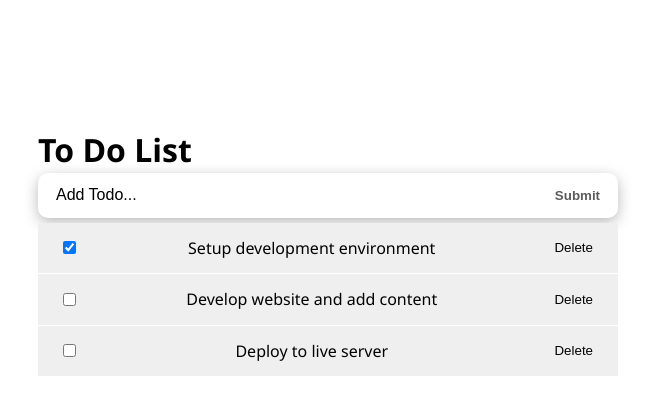
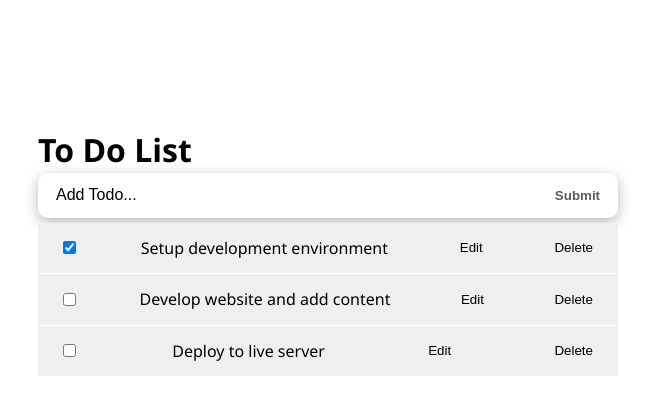
Before and after one commit to alvaroiporre/ReactToDoList, a React (Create React App) app: page / in a window 1280 px wide. Shown: the top 414 px of the page, without its empty margins (312-967 px from the left). Built offline with nearby package versions, Linux system fonts and the light colour scheme.

Commit message:
Add update function

```diff
--- a/src/App.css
+++ b/src/App.css
@@ -3,6 +3,7 @@
   margin: 0;
   padding: 0;
 }
+
 body {
   font-family: "Segoe UI", sans-serif;
   line-height: 1.4;
@@ -16,18 +17,21 @@ body {
   width: 100%;
   padding: 8rem 20px 3rem;
 }
+
 .todos {
   max-width: 580px;
   margin: 0 auto;
 }
+
 .form-container {
   display: flex;
   border-radius: calc(0.1 * 100px);
-  box-shadow: 0px 4px 14px 0px rgba(70, 70, 70, 0.38);
+  box-shadow: 0 4px 14px 0 rgba(70, 70, 70, 0.38);
   justify-content: space-around;
   background: #fff;
   font-size: 1rem;
 }
+
 .input-text {
   width: 85%;
   padding-right: 5px;
@@ -35,9 +39,11 @@ body {
   border-radius: calc(0.5 * 100px);
   font-size: 1rem;
 }
+
 .input-text::placeholder {
   color: #000;
 }
+
 .input-submit {
   background: transparent;
   color: #5b5b5b;
@@ -46,12 +52,14 @@ body {
   font-weight: 600;
   margin-right: 10px;
 }
+
 .input-text,
 .input-submit {
   height: 45px;
   outline: none;
   border: none;
 }
+
 .submit-warning {
   font-size: 13px;
   color: red;
@@ -75,22 +83,31 @@ body {
   border-bottom: 1px solid #fff;
   background: #f0efef;
 }
+
 .content {
   display: flex;
   justify-content: space-between;
   align-items: center;
   gap: 1rem;
 }
+
 .content span {
   flex: 1;
   order: 1;
 }
+
 .content button {
   cursor: pointer;
   background: transparent;
   order: 2;
   outline: none;
-  outline: none;
   border: none;
   margin-left: 7px;
 }
+
+.textInput {
+  width: 100%;
+  padding: 10px;
+  border: 1px solid #dfdfdf;
+  outline: none;
+}
--- a/src/components/TodoItem.jsx
+++ b/src/components/TodoItem.jsx
@@ -1,14 +1,47 @@
-const TodoItem = ({ itemProp, handleChange, delTodo }) => (
+import { useState } from 'react';
+
+const TodoItem = ({
+  itemProp, handleChange, delTodo, setUpdate,
+}) => {
+  const [editing, setEditing] = useState(false);
+  const handleEditing = () => {
+    setEditing(true);
+  };
+  const viewMode = {};
+  const editMode = {};
+  if (editing) {
+    viewMode.display = 'none';
+  } else {
+    editMode.display = 'none';
+  }
+
+  const handleUpdatedDone = (event) => {
+    if (event.key === 'Enter') {
+      setEditing(false);
+    }
+  };
+
+  return (
     <li className="item">
-    <div className="content">
+      <div className="content" style={viewMode}>
         <input
           type="checkbox"
           checked={itemProp.completed}
           onChange={() => handleChange(itemProp.id)}
         />
+        <button type="submit" onClick={handleEditing}>Edit</button>
         <button type="submit" onClick={() => delTodo(itemProp.id)}>Delete</button>
         {itemProp.title}
       </div>
+      <input
+        type="text"
+        value={itemProp.title}
+        className="textInput"
+        style={editMode}
+        onChange={(e) => setUpdate(e.target.value, itemProp.id)}
+        onKeyDown={handleUpdatedDone}
+      />
     </li>
   );
+};
 export default TodoItem;
--- a/src/components/TodosList.jsx
+++ b/src/components/TodosList.jsx
@@ -1,6 +1,8 @@
 import TodoItem from './TodoItem';
 
-const TodosList = ({ todosProps, handleChange, delTodo }) => (
+const TodosList = ({
+  todosProps, handleChange, delTodo, setUpdate,
+}) => (
   <ul>
     {todosProps.map((todo) => (
       <TodoItem
@@ -8,6 +10,7 @@ const TodosList = ({ todosProps, handleChange, delTodo }) => (
         itemProp={todo}
         handleChange={handleChange}
         delTodo={delTodo}
+        setUpdate={setUpdate}
       />
     ))}
   </ul>
--- a/src/components/TodosLogic.jsx
+++ b/src/components/TodosLogic.jsx
@@ -47,10 +47,28 @@ const TodosLogic = () => {
     };
     setTodos([...todos, newTodo]);
   };
+
+  const setUpdate = (updatedTitle, id) => {
+    setTodos(
+      todos.map((todo) => {
+        let newTodo = null;
+        if (todo.id === id) {
+          newTodo = { ...todo };
+          newTodo.title = updatedTitle;
+        }
+        return (newTodo || todo);
+      }),
+    );
+  };
   return (
     <div>
       <InputTodo addTodoItem={addTodoItem} />
-      <TodosList todosProps={todos} handleChange={handleChange} delTodo={delTodo} />
+      <TodosList
+        todosProps={todos}
+        handleChange={handleChange}
+        delTodo={delTodo}
+        setUpdate={setUpdate}
+      />
     </div>
   );
 };
```
Lines whose indentation alone changed are shown as unchanged.
